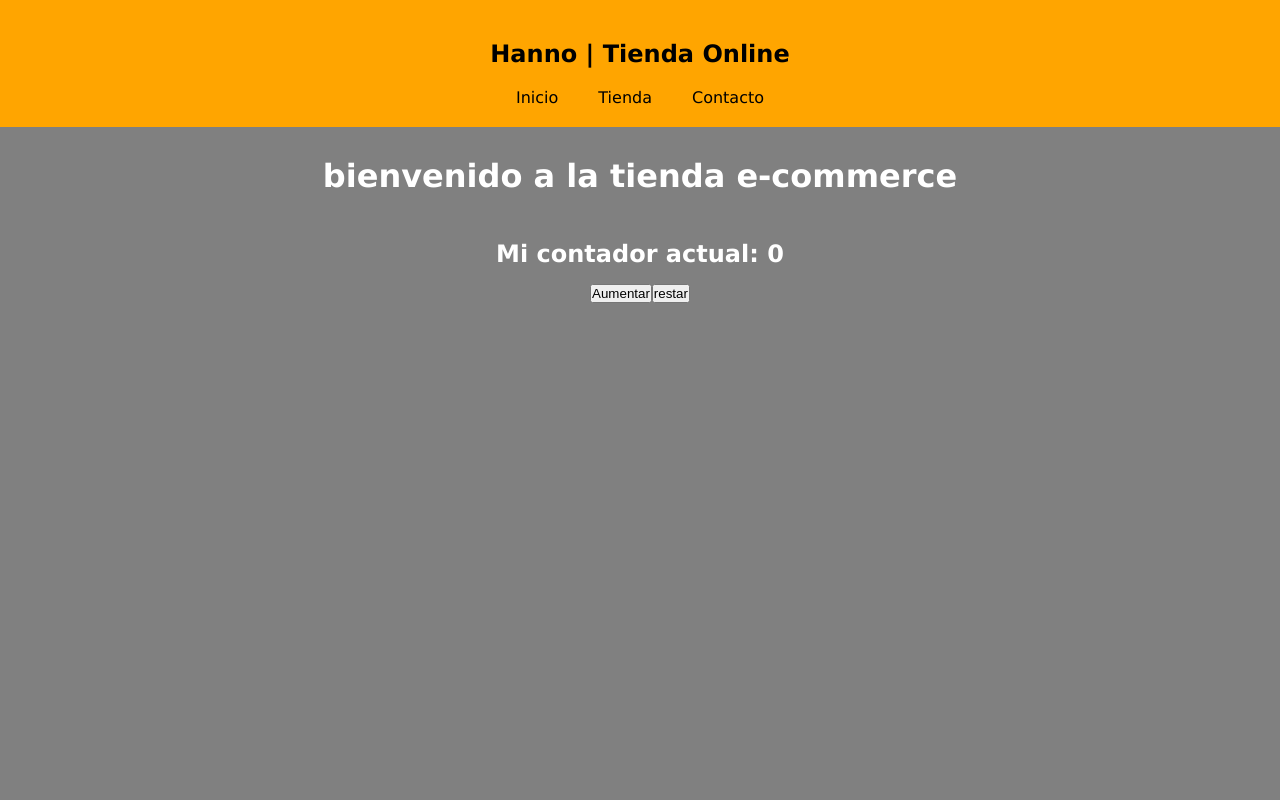
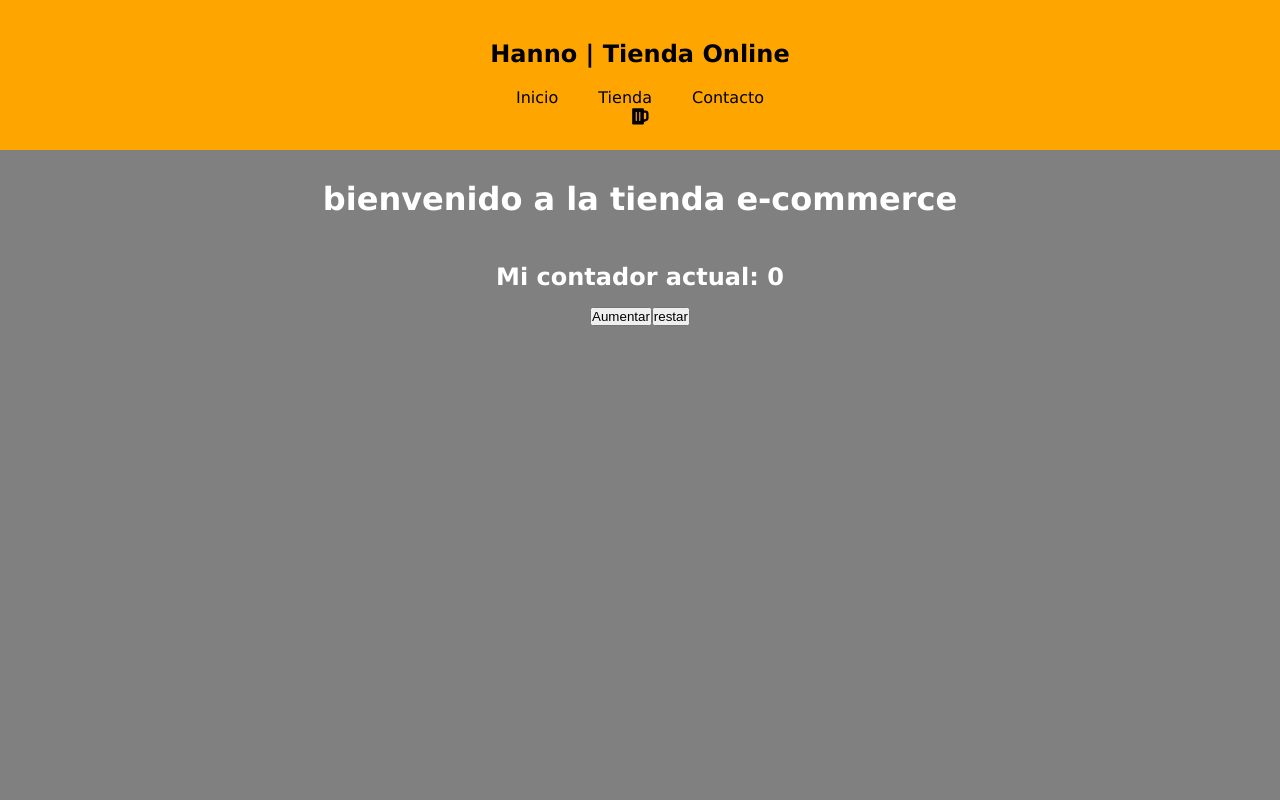
Before and after one commit to lucasbeckerok/my-react-project, a React (Create React App) app: page / in a window 1280 px wide. Shown: the top 800 px of the page. Built offline with nearby package versions, Linux system fonts and the light colour scheme.

Commit message:
se importo cartwidget a navbar.js

```diff
--- a/src/components/CartWidget.js
+++ b/src/components/CartWidget.js
@@ -0,0 +1,9 @@
+import { FaBeer } from 'react-icons/fa';
+
+const CartWidget = () => {
+    return (
+        <h3><FaBeer/></h3>
+    )
+}
+
+export default CartWidget;
--- a/src/components/NavBar.js
+++ b/src/components/NavBar.js
@@ -1,3 +1,5 @@
+import CartWidget from "./CartWidget";
+
 const NavBar = () => {
     return (
         <nav>
@@ -6,6 +8,7 @@ const NavBar = () => {
                 <a>Inicio</a>
                 <a>Tienda</a>
                 <a>Contacto</a>
+                <CartWidget/>
             </ul>
         </nav>
     )
```
